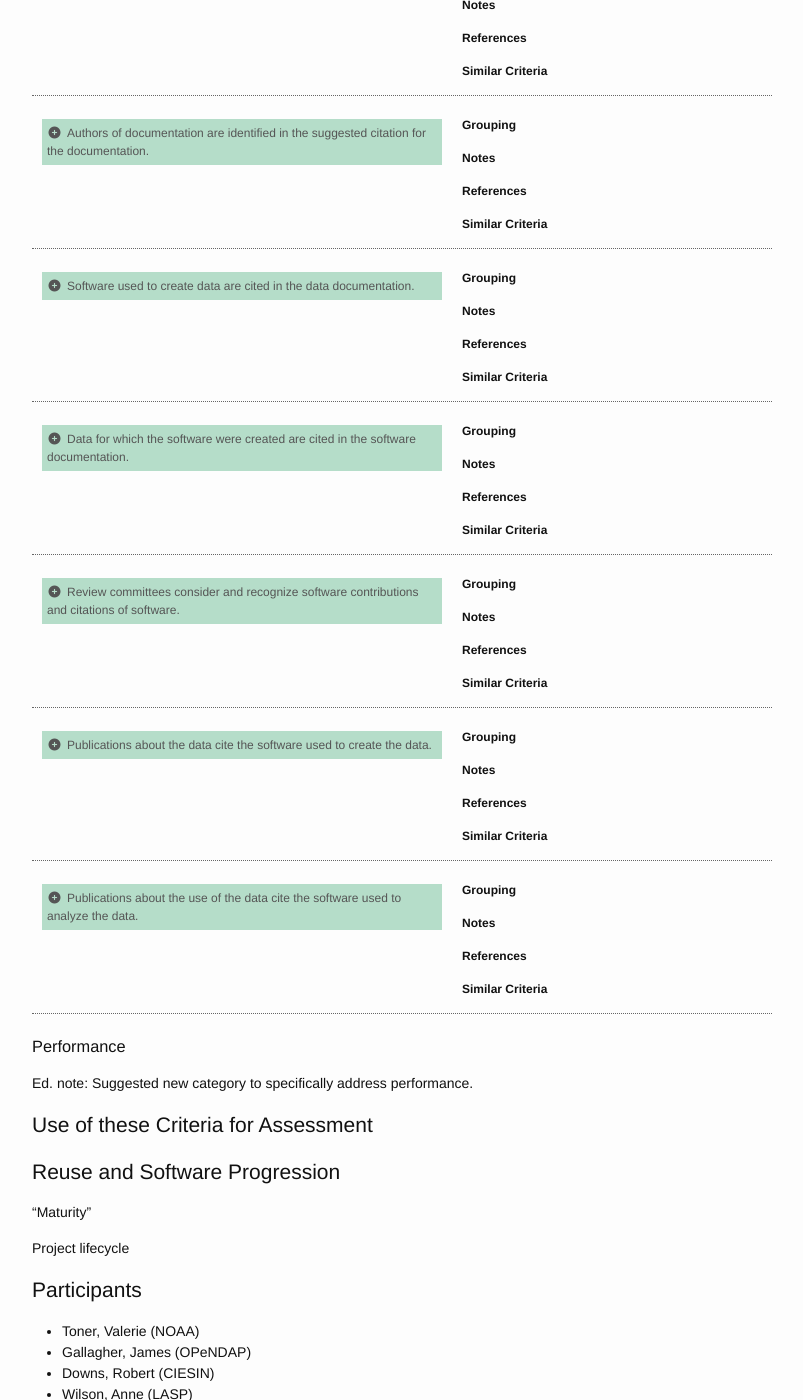
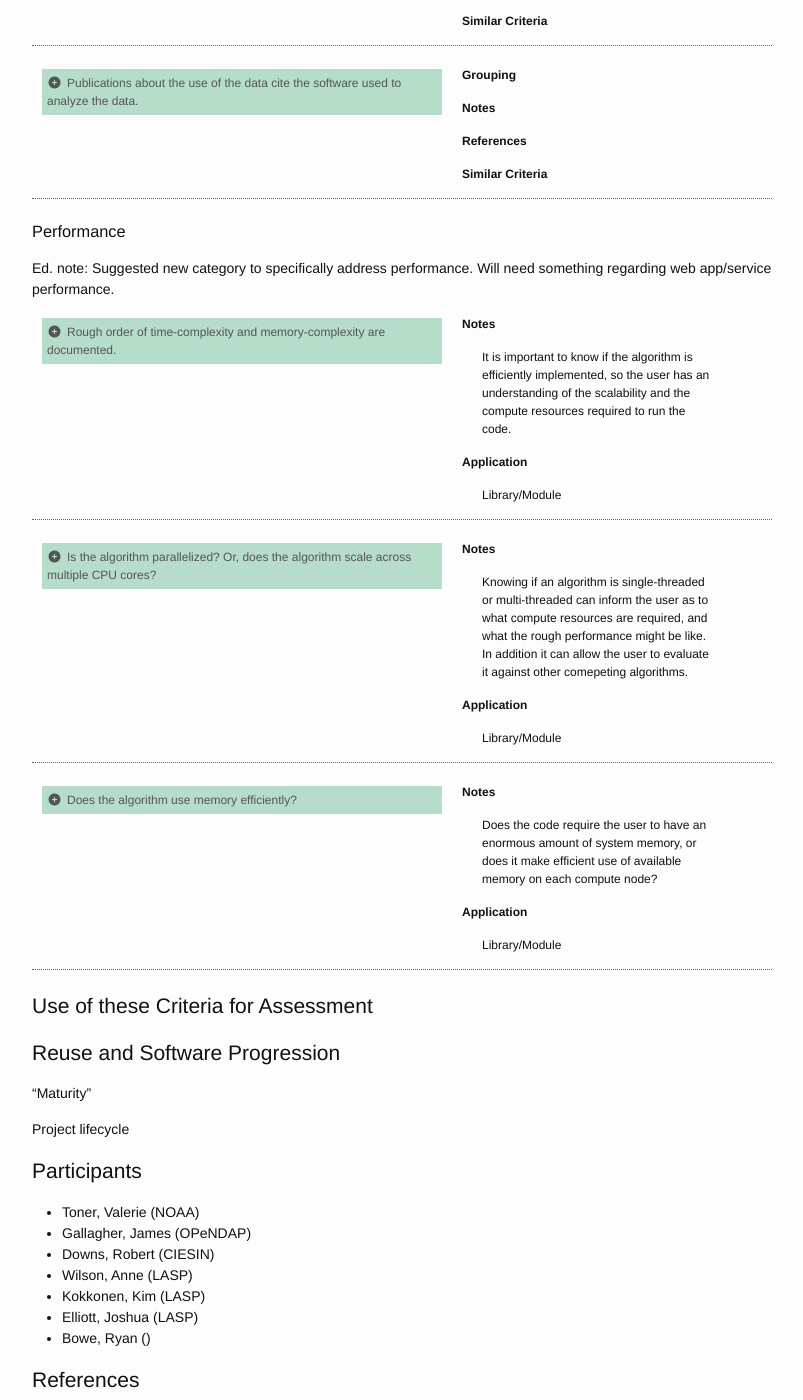
Before and after one commit to roomthily/technology-evaluation-research, a Jekyll site: the page built from guidelines/draft/index.md, in a window 1280 px wide and 1400 px high, scrolled down 38958 px. Shown: the whole window, without its empty margins (238-1041 px from the left). Built offline with Jekyll 4.4.1, drawn with Linux system fonts in a browser that asks for light colours; nearby versions of some CDN libraries; a script that is not in the unit is left out; some of the changed text lies outside the part shown.

Commit message:
updated performance

```diff
--- a/guidelines/draft/index.md
+++ b/guidelines/draft/index.md
@@ -2662,29 +2662,14 @@ For criteria categorized as "Other", all received criteria are included, as is,
                 <p class="original">A getting started guide is provided outlining a basic example of using the product.</p>
             </div>
             <div class="metadata">
-                <h4>Grouping</h4>
-                <p></p>
-                <h4>Notes</h4>
-                <p></p>
-                <h4>References</h4>
-                <p><a href="#"></a></p>
-                <h4>Similar Criteria</h4>
-                <p><a href="#"></a></p>
             </div>
         </div>
         <div class="criterion">
             <div class="revisions">
                 <p class="original">API documentation is provided for userdevelopers and developers.</p>
-            </div>
-            <div class="metadata">
-                <h4>Grouping</h4>
-                <p></p>
-                <h4>Notes</h4>
-                <p></p>
-                <h4>References</h4>
-                <p><a href="#"></a></p>
-                <h4>Similar Criteria</h4>
-                <p><a href="#"></a></p>
+                <p class="revision"><i class="fa fa-pencil fa-fw"></i>API documentation is provided for user-developers and developers.</p>
+            </div>
+            <div class="metadata">
             </div>
         </div>
         <div class="criterion">
@@ -2692,14 +2677,6 @@ For criteria categorized as "Other", all received criteria are included, as is,
                 <p class="original">Instructions are provided for many basic use cases.</p>
             </div>
             <div class="metadata">
-                <h4>Grouping</h4>
-                <p></p>
-                <h4>Notes</h4>
-                <p></p>
-                <h4>References</h4>
-                <p><a href="#"></a></p>
-                <h4>Similar Criteria</h4>
-                <p><a href="#"></a></p>
             </div>
         </div>
         <div class="criterion">
@@ -2707,14 +2684,6 @@ For criteria categorized as "Other", all received criteria are included, as is,
                 <p class="original">Instructions are provided supporting all use cases.</p>
             </div>
             <div class="metadata">
-                <h4>Grouping</h4>
-                <p></p>
-                <h4>Notes</h4>
-                <p></p>
-                <h4>References</h4>
-                <p><a href="#"></a></p>
-                <h4>Similar Criteria</h4>
-                <p><a href="#"></a></p>
             </div>
         </div>
         <div class="criterion">
@@ -2722,14 +2691,6 @@ For criteria categorized as "Other", all received criteria are included, as is,
                 <p class="original">Reference guides or contextual specifications (may be simple labels, if clear) are provided for all command line, GUI and configuration options.</p>
             </div>
             <div class="metadata">
-                <h4>Grouping</h4>
-                <p></p>
-                <h4>Notes</h4>
-                <p></p>
-                <h4>References</h4>
-                <p><a href="#"></a></p>
-                <h4>Similar Criteria</h4>
-                <p><a href="#"></a></p>
             </div>
         </div>
     </div> <!-- end Usability:Learnability-->
@@ -2742,14 +2703,6 @@ For criteria categorized as "Other", all received criteria are included, as is,
                 <p class="revision"><i class="fa fa-pencil fa-fw"></i>Architectural overview, with diagrams, is included or referenced in the documentation.</p>
             </div>
             <div class="metadata">
-                <h4>Grouping</h4>
-                <p></p>
-                <h4>Notes</h4>
-                <p></p>
-                <h4>References</h4>
-                <p><a href="#"></a></p>
-                <h4>Similar Criteria</h4>
-                <p><a href="#"></a></p>
             </div>
         </div>
         <div class="criterion">
@@ -2758,14 +2711,6 @@ For criteria categorized as "Other", all received criteria are included, as is,
                 <p class="revision"><i class="fa fa-pencil fa-fw"></i>Case studies of use are included or referenced in the documentation.</p>
             </div>
             <div class="metadata">
-                <h4>Grouping</h4>
-                <p></p>
-                <h4>Notes</h4>
-                <p></p>
-                <h4>References</h4>
-                <p><a href="#"></a></p>
-                <h4>Similar Criteria</h4>
-                <p><a href="#"></a></p>
             </div>
         </div>
         <div class="criterion">
@@ -2774,14 +2719,6 @@ For criteria categorized as "Other", all received criteria are included, as is,
                 <p class="revision"><i class="fa fa-pencil fa-fw"></i>Descriptions of intended use cases are included or referenced in the documentation.</p>
             </div>
             <div class="metadata">
-                <h4>Grouping</h4>
-                <p></p>
-                <h4>Notes</h4>
-                <p></p>
-                <h4>References</h4>
-                <p><a href="#"></a></p>
-                <h4>Similar Criteria</h4>
-                <p><a href="#"></a></p>
             </div>
         </div>
         <div class="criterion">
@@ -2790,14 +2727,6 @@ For criteria categorized as "Other", all received criteria are included, as is,
                 <p class="revision"><i class="fa fa-pencil fa-fw"></i>Design rationale is included or referenced in the documentation – why the system does things the way it does.</p>
             </div>
             <div class="metadata">
-                <h4>Grouping</h4>
-                <p></p>
-                <h4>Notes</h4>
-                <p></p>
-                <h4>References</h4>
-                <p><a href="#"></a></p>
-                <h4>Similar Criteria</h4>
-                <p><a href="#"></a></p>
             </div>
         </div>
         <div class="criterion">
@@ -2806,14 +2735,6 @@ For criteria categorized as "Other", all received criteria are included, as is,
                 <p class="revision"><i class="fa fa-pencil fa-fw"></i>High-level description of how the product works is included or referenced in the documentation.</p>
             </div>
             <div class="metadata">
-                <h4>Grouping</h4>
-                <p></p>
-                <h4>Notes</h4>
-                <p></p>
-                <h4>References</h4>
-                <p><a href="#"></a></p>
-                <h4>Similar Criteria</h4>
-                <p><a href="#"></a></p>
             </div>
         </div>
         <div class="criterion">
@@ -2822,14 +2743,6 @@ For criteria categorized as "Other", all received criteria are included, as is,
                 <p class="revision"><i class="fa fa-pencil fa-fw"></i>High-level description of what the product does is included or referenced in the documentation.</p>
             </div>
             <div class="metadata">
-                <h4>Grouping</h4>
-                <p></p>
-                <h4>Notes</h4>
-                <p></p>
-                <h4>References</h4>
-                <p><a href="#"></a></p>
-                <h4>Similar Criteria</h4>
-                <p><a href="#"></a></p>
             </div>
         </div>
         <div class="criterion">
@@ -2838,30 +2751,14 @@ For criteria categorized as "Other", all received criteria are included, as is,
                 <p class="revision"><i class="fa fa-pencil fa-fw"></i>High-level description of what/who the product is for is included or referenced in the documentation.</p>
             </div>
             <div class="metadata">
-                <h4>Grouping</h4>
-                <p></p>
-                <h4>Notes</h4>
-                <p></p>
-                <h4>References</h4>
-                <p><a href="#"></a></p>
-                <h4>Similar Criteria</h4>
-                <p><a href="#"></a></p>
             </div>
         </div>
         <div class="criterion">
             <div class="revisions">
                 <p class="original">Constraints or restrictions are archived with the source code.</p>
-                <p class="revision"><i class="fa fa-pencil fa-fw"></i>HConstraints or restrictions are included or referenced in the documentation and archived with the source code.</p>
-            </div>
-            <div class="metadata">
-                <h4>Grouping</h4>
-                <p></p>
-                <h4>Notes</h4>
-                <p></p>
-                <h4>References</h4>
-                <p><a href="#"></a></p>
-                <h4>Similar Criteria</h4>
-                <p><a href="#"></a></p>
+                <p class="revision"><i class="fa fa-pencil fa-fw"></i>Constraints or restrictions are included or referenced in the documentation and archived with the source code.</p>
+            </div>
+            <div class="metadata">
             </div>
         </div>
     </div> <!-- end Usability:Understandability -->
@@ -3339,7 +3236,42 @@ For criteria categorized as "Other", all received criteria are included, as is,
 
     <h3 id="other-performance">Performance</h3>
     <div class="criteria">
-        <p>Ed. note: Suggested new category to specifically address performance.</p>
+        <p>Ed. note: Suggested new category to specifically address performance. Will need something regarding web app/service performance.</p>
+
+        <!-- elliott -->
+        <div class="criterion">
+            <div class="revisions">
+                <p class="revision added"><i class="fa fa-plus-circle fa-fw"></i>Rough order of time-complexity and memory-complexity are documented.</p>
+            </div>
+            <div class="metadata">
+                <h4>Notes</h4>
+                <p>It is important to know if the algorithm is efficiently implemented, so the user has an understanding of the scalability and the compute resources required to run the code.</p>
+                <h4>Application</h4>
+                <p>Library/Module</p>
+            </div>
+        </div>
+        <div class="criterion">
+            <div class="revisions">
+                <p class="revision added"><i class="fa fa-plus-circle fa-fw"></i>Is the algorithm parallelized? Or, does the algorithm scale across multiple CPU cores?</p>
+            </div>
+            <div class="metadata">
+                <h4>Notes</h4>
+                <p>Knowing if an algorithm is single-threaded or multi-threaded can inform the user as to what compute resources are required, and what the rough performance might be like.  In addition it can allow the user to evaluate it against other comepeting algorithms.</p>
+                <h4>Application</h4>
+                <p>Library/Module</p>
+            </div>
+        </div>
+        <div class="criterion">
+            <div class="revisions">
+                <p class="revision added"><i class="fa fa-plus-circle fa-fw"></i>Does the algorithm use memory efficiently?</p>
+            </div>
+            <div class="metadata">
+                <h4>Notes</h4>
+                <p>Does the code require the user to have an enormous amount of system memory, or does it make efficient use of available memory on each compute node?</p>
+                <h4>Application</h4>
+                <p>Library/Module</p>
+            </div>
+        </div>
     </div> <!-- end Performance -->
 
 </div> <!-- end guidelines-->
```
